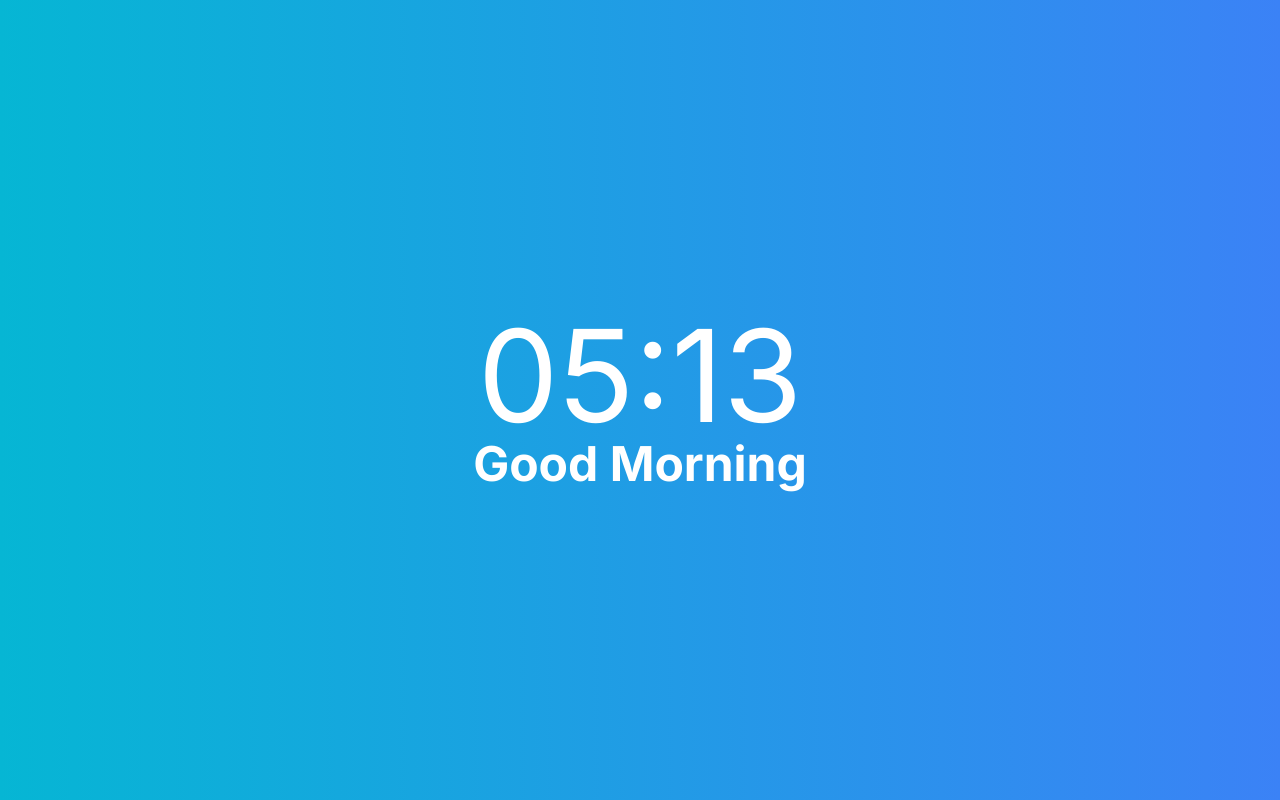
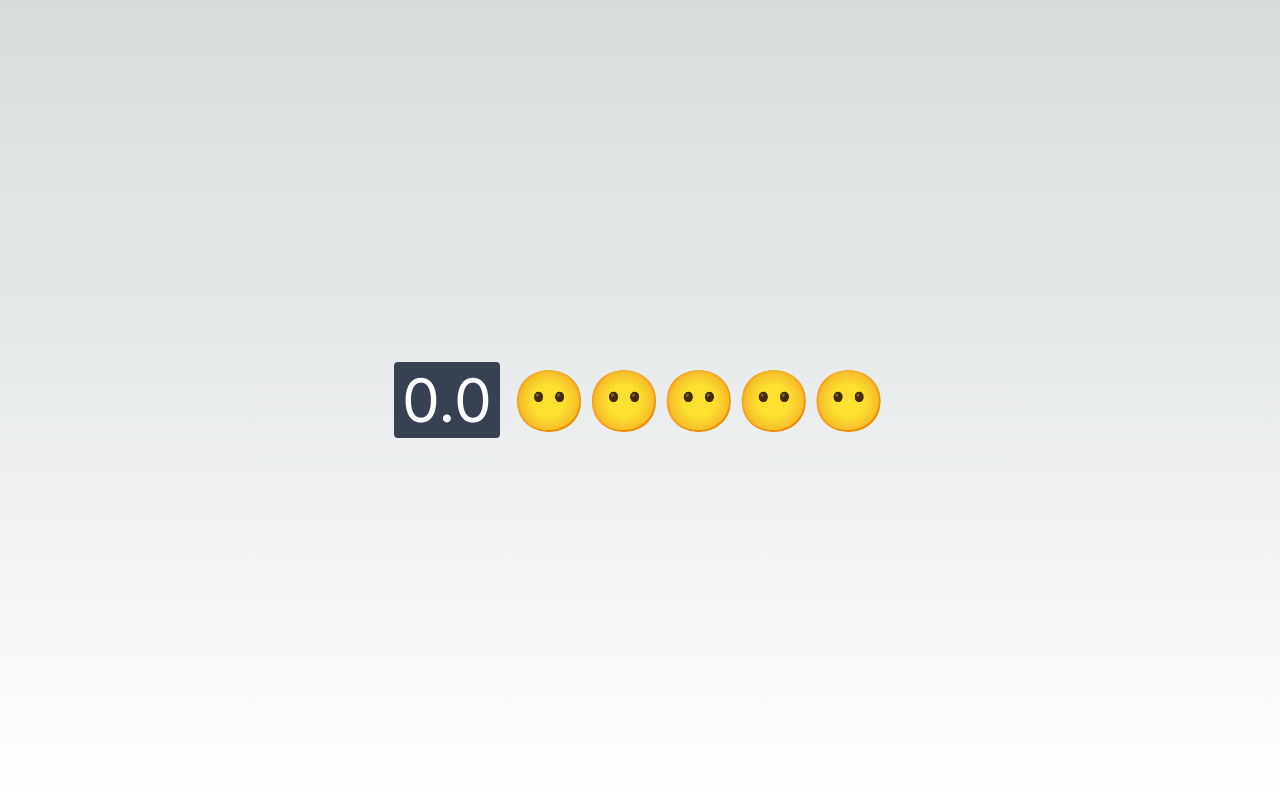
Before and after one commit to Salomao-Faleta/exercicios, a Next.js app: page / in a window 1280 px wide. Built offline with nearby package versions, Linux system fonts and the light colour scheme.

Commit message:
exercicio: emojiRating
Defina quantos emojis felizes vão aparecer através
da Prop

```diff
--- a/src/app/page.tsx
+++ b/src/app/page.tsx
@@ -1,10 +1,10 @@
-import { Greeting } from "@/components/greeting";
+import { EmojiRating } from "@/components/emojiRating";
 
 
 function Page() {
     return (
-        <div>
-            <Greeting/>
+        <div className="w-screen h-screen flex justify-center items-center">
+            <EmojiRating rate={0.0}/>
         </div>
 
     );
--- /dev/null
+++ b/src/components/emojiRating.tsx
@@ -0,0 +1,23 @@
+type Props = {
+    rate: number
+}
+
+export function EmojiRating({ rate }:Props){
+    if(rate > 5) rate = 5;
+    if(rate < 0) rate = 0;
+
+
+    const rateInt = Math.floor(rate);
+
+    const stars = '😁'.repeat(rateInt) + '😶'.repeat(5 - rateInt)
+
+
+    return(
+        <div className="flex items-center text-6xl">
+            <div className="bg-gray-700 p-2 rounded text-white">{rate.toFixed(1)}</div>
+            <div className="ml-3">{stars}</div>
+
+        </div>
+    );
+
+}
```
